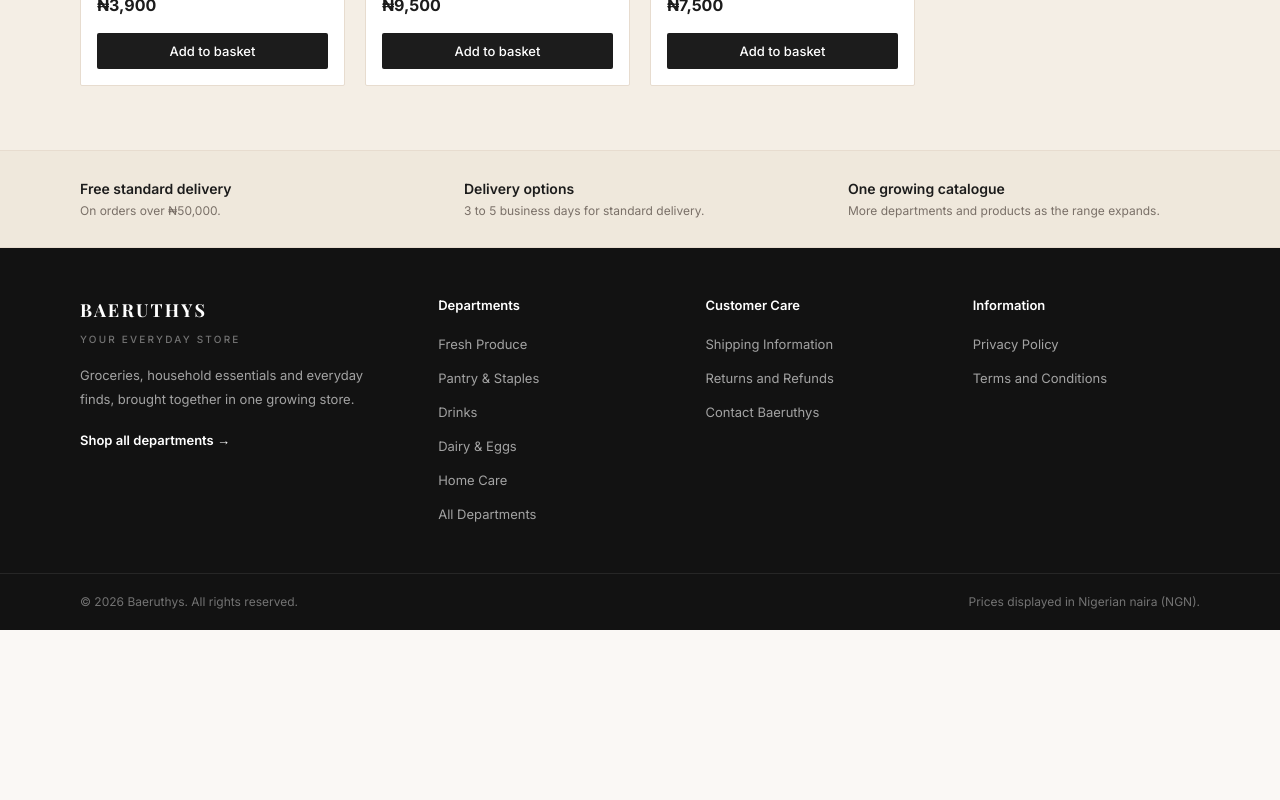
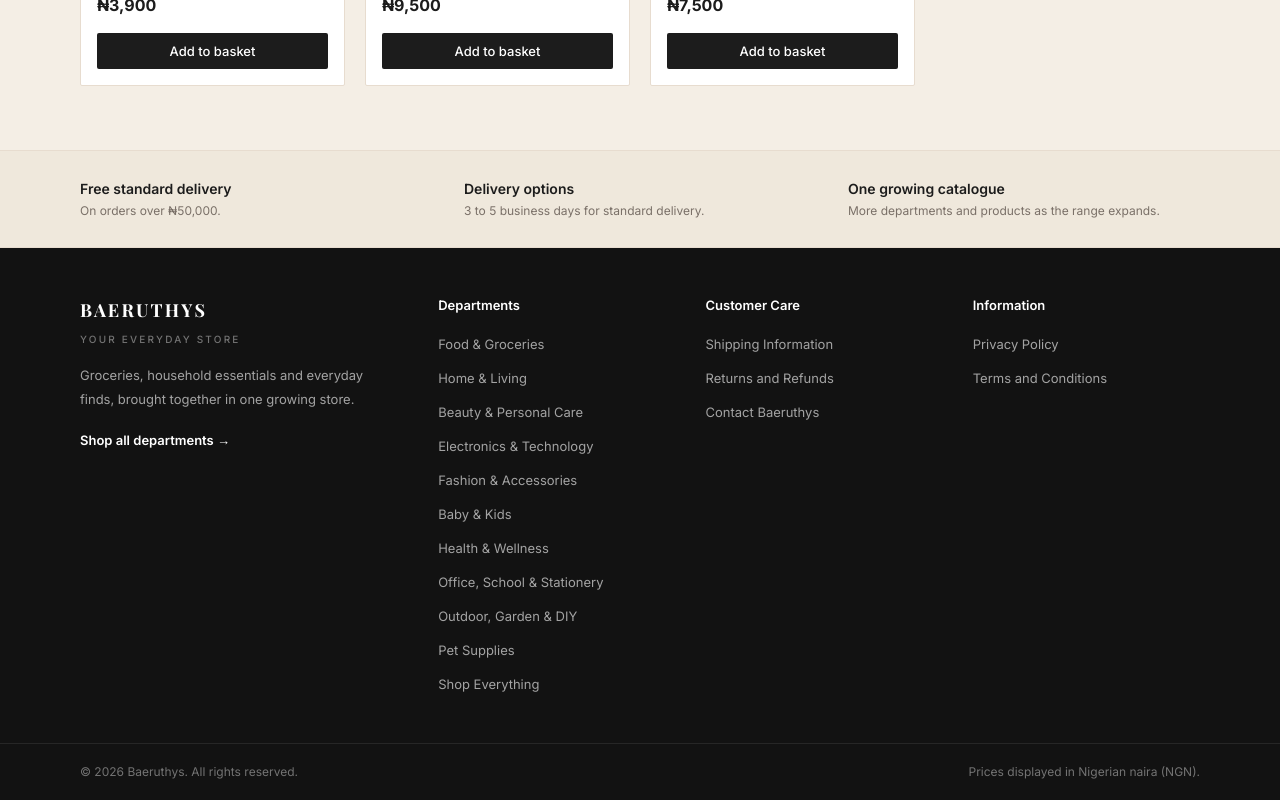
Before and after one commit to Emiloart/Baeruthys, a Next.js app: page / in a window 1280 px wide. Shown: the part 8226-9026 px from the top of the page. Before the commit the page ends 8856 px from the top, so only its background shows below. Built offline with nearby package versions, Linux system fonts and the light colour scheme; a web font is replaced by a local one.

Commit message:
feat: list parent departments in the store footer

```diff
--- a/components/Footer.js
+++ b/components/Footer.js
@@ -1,12 +1,9 @@
 import Link from 'next/link'
+import { DEPARTMENTS } from '../data/products'
 
 const SHOP_LINKS = [
-  { label: 'Fresh Produce', href: '/shop?category=fresh-produce' },
-  { label: 'Pantry & Staples', href: '/shop?category=pantry' },
-  { label: 'Drinks', href: '/shop?category=drinks' },
-  { label: 'Dairy & Eggs', href: '/shop?category=dairy-eggs' },
-  { label: 'Home Care', href: '/shop?category=household' },
-  { label: 'All Departments', href: '/shop' },
+  ...DEPARTMENTS.map((department) => ({ label: department.name, href: `/shop?department=${department.slug}` })),
+  { label: 'Shop Everything', href: '/shop' },
 ]
 
 const HELP_LINKS = [
```
